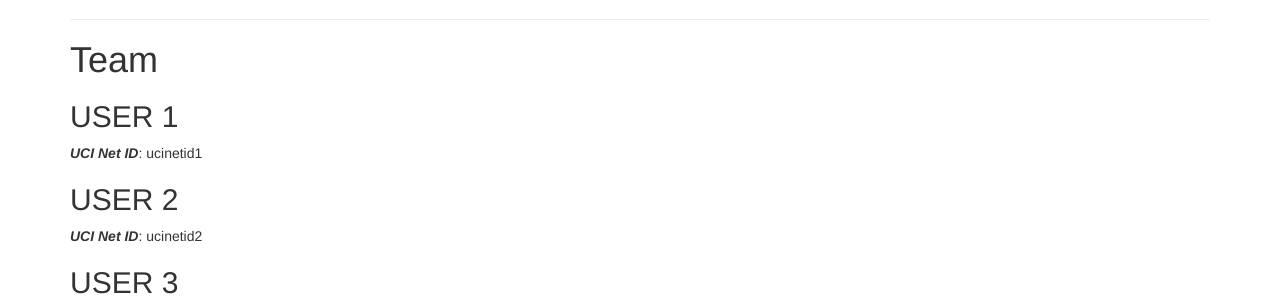
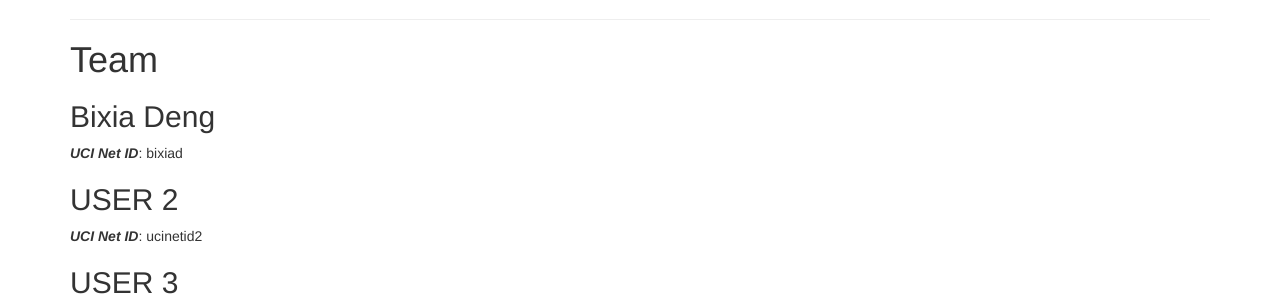
Before and after one commit to bikaylee/Jump-Jump, a Jekyll site: the page built from docs/team.md, in a window 1280 px wide. Shown: the part 133-429 px from the top of the page. Built offline with Jekyll 4.4.1, drawn with Linux system fonts in a browser that asks for light colours.

Commit message:
Update team.md

```diff
--- a/docs/team.md
+++ b/docs/team.md
@@ -6,8 +6,8 @@
 # {{ page.title }}
 
 
-## USER 1
-***UCI Net ID***: ucinetid1
+## Bixia Deng
+***UCI Net ID***: bixiad
 
 ## USER 2
 ***UCI Net ID***: ucinetid2
```
